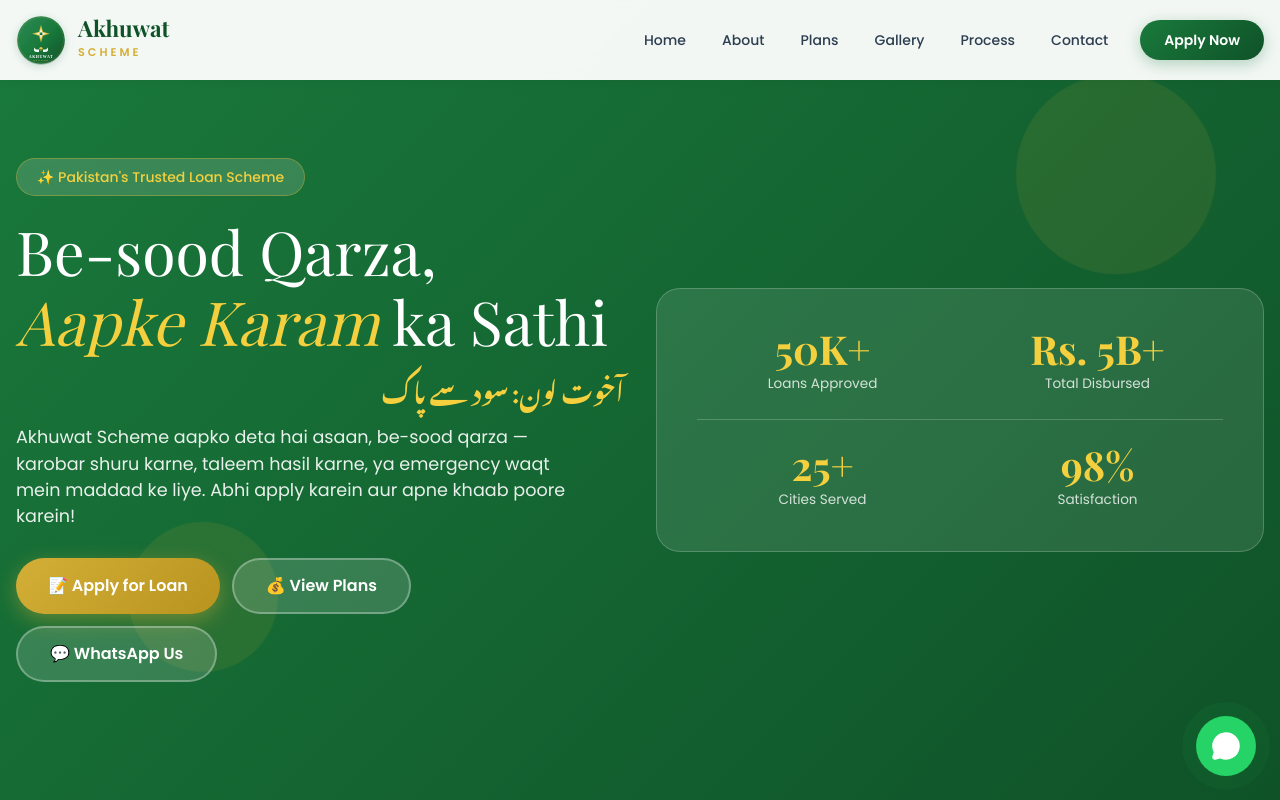
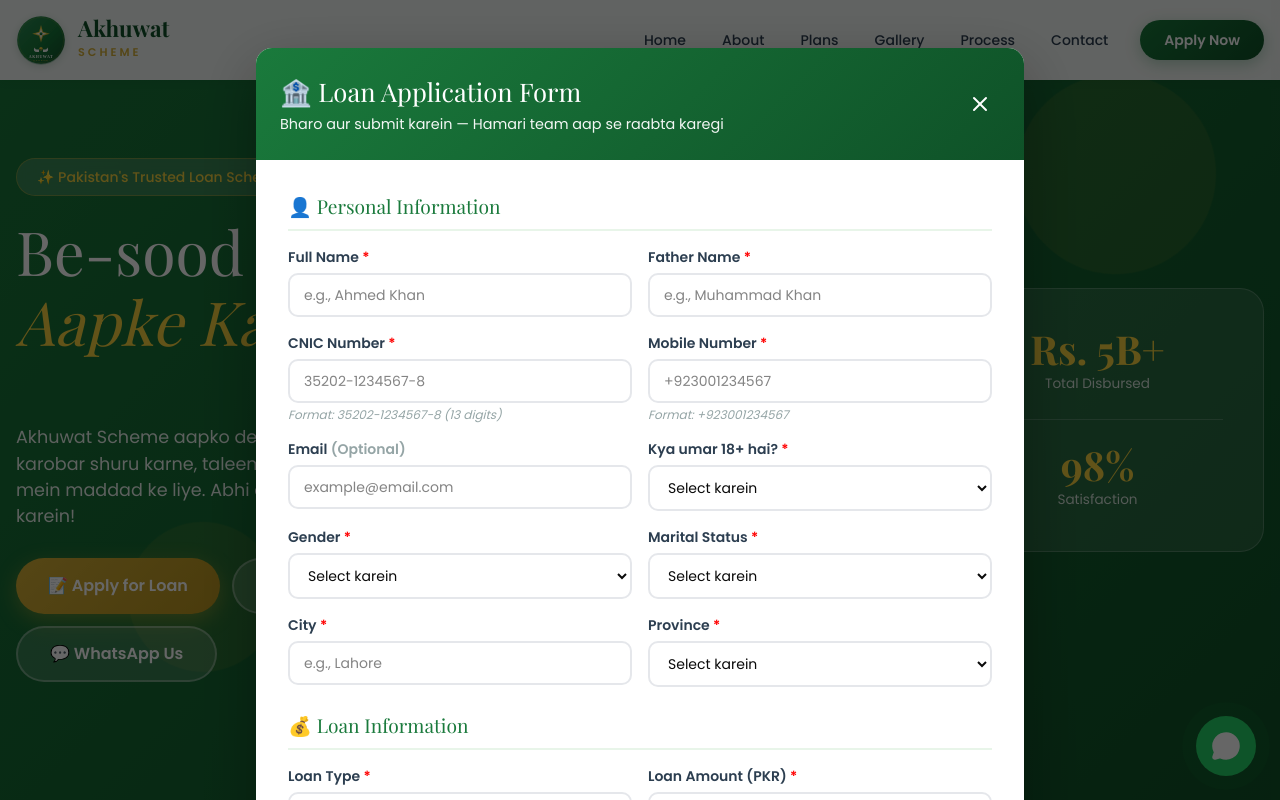
Before and after one commit to ayeshfatima856/akhuwat-scheme, a Next.js app: page / in a window 1280 px wide. Shown: the top 800 px of the page. Built offline with nearby package versions, Linux system fonts and the light colour scheme.

Commit message:
825cc92c-ff29-406a-942a-c52a1926a048

```diff
--- a/src/app/page.tsx
+++ b/src/app/page.tsx
@@ -27,13 +27,12 @@ export default function Home() {
   // ===== WEBSITE KHULTE HI APPLY FORM AUTO-OPEN HO JAYE =====
   // Preloader (2.2s) ke thik baad form khul jata hai
   // User ko pehle hi form samne mil jaye ga
-  // NOTE: Auto-open temporarily disabled for preview testing
-  // useEffect(() => {
-  //   const timer = setTimeout(() => {
-  //     setApplyOpen(true)
-  //   }, 2500)
-  //   return () => clearTimeout(timer)
-  // }, [])
+  useEffect(() => {
+    const timer = setTimeout(() => {
+      setApplyOpen(true)
+    }, 2500) // 2.5 second baad (preloader 2.2s + thoda buffer)
+    return () => clearTimeout(timer)
+  }, [])
 
   const handleApplyClick = (loanType?: string) => {
     setPresetPlan(null)
--- a/src/components/gallery-section.tsx
+++ b/src/components/gallery-section.tsx
@@ -2,13 +2,13 @@
 
 import { useState } from 'react'
 import { AnimateIn } from './animations'
-import { CheckCircle2, Quote, Star, X } from 'lucide-react'
+import { CheckCircle2, Quote, Star, X, HandHeart, FileCheck, Award } from 'lucide-react'
 
 // ============================================================
 // GALLERY SECTION - Trust Building with Real Success Stories
 // ============================================================
-// Yeh section real logo ki photos dikhata hai jinhone loan
-// approve ho gaya - se trust build hota hai
+// Pakistani customers ki photos - real-looking success stories
+// Loan approval moments, money handover, happy customers
 // ============================================================
 
 interface GalleryItem {
@@ -24,10 +24,12 @@ interface GalleryItem {
   story: string
   date: string
   verified: boolean
+  category: 'customer' | 'approval' | 'handover'
 }
 
-// Real-looking success stories with stock photos
+// Pakistani-style success stories with South Asian stock photos
 const galleryItems: GalleryItem[] = [
+  // ===== APPROVED CUSTOMERS (Pakistani looking people) =====
   {
     id: 1,
     name: 'Ahmed Khan',
@@ -36,11 +38,12 @@ const galleryItems: GalleryItem[] = [
     province: 'Punjab',
     loanType: 'Business Loan',
     loanAmount: 'Rs. 5,00,000',
-    image: 'https://images.unsplash.com/photo-1507003211169-0a1dd7228f2d?w=400&h=400&auto=format&fit=crop',
+    image: 'https://images.unsplash.com/photo-1623366302587-b38b1ddaefd9?w=400&h=400&auto=format&fit=crop',
     rating: 5,
     story: 'Akhuwat Scheme se mujhe 5 lakh ka business loan mila jis se main apna karobar shuru kar saka. Ab mera monthly income 50,000 se 200,000 ho gaya. Bohot shukriya Akhuwat!',
     date: '15 March 2024',
     verified: true,
+    category: 'customer',
   },
   {
     id: 2,
@@ -50,11 +53,12 @@ const galleryItems: GalleryItem[] = [
     province: 'Sindh',
     loanType: 'Education Loan',
     loanAmount: 'Rs. 2,00,000',
-    image: 'https://images.unsplash.com/photo-1494790108755-2616b612b786?w=400&h=400&auto=format&fit=crop',
+    image: 'https://images.unsplash.com/photo-1611042553484-d61f84d22784?w=400&h=400&auto=format&fit=crop',
     rating: 5,
     story: 'Education loan ki waja se meri beti FSc mein top ki. Be-sood qarza aur asaan qistain — Akhuwat waqai logon ki maddad karta hai.',
     date: '22 February 2024',
     verified: true,
+    category: 'customer',
   },
   {
     id: 3,
@@ -64,11 +68,12 @@ const galleryItems: GalleryItem[] = [
     province: 'Punjab',
     loanType: 'Agriculture Loan',
     loanAmount: 'Rs. 3,00,000',
-    image: 'https://images.unsplash.com/photo-1500648767791-00dcc994a43e?w=400&h=400&auto=format&fit=crop',
+    image: 'https://images.unsplash.com/photo-1564564321837-a57b7070ac4f?w=400&h=400&auto=format&fit=crop',
     rating: 5,
     story: 'Agriculture loan se main nai tractor khareed li. Ab fasal 3 guna behti hai. Akhuwat ki team bohot supportive aur fast hai.',
     date: '10 January 2024',
     verified: true,
+    category: 'customer',
   },
   {
     id: 4,
@@ -78,11 +83,12 @@ const galleryItems: GalleryItem[] = [
     province: 'Islamabad',
     loanType: 'Home Loan',
     loanAmount: 'Rs. 10,00,000',
-    image: 'https://images.unsplash.com/photo-1438761681033-6461ffad8d80?w=400&h=400&auto=format&fit=crop',
+    image: 'https://images.unsplash.com/photo-1573496359142-b8d87734a5a2?w=400&h=400&auto=format&fit=crop',
     rating: 5,
     story: 'Home loan ki waja se hum apna pehla ghar bana sakein. 10 saal ki asaan qistain - sirf Rs. 8,335 mahana. Akhuwat ne sapna poora kiya!',
     date: '5 December 2023',
     verified: true,
+    category: 'customer',
   },
   {
     id: 5,
@@ -92,11 +98,12 @@ const galleryItems: GalleryItem[] = [
     province: 'Punjab',
     loanType: 'Business Loan',
     loanAmount: 'Rs. 20,00,000',
-    image: 'https://images.unsplash.com/photo-1472099645785-5658abf4ff4e?w=400&h=400&auto=format&fit=crop',
+    image: 'https://images.unsplash.com/photo-1500648767791-00dcc994a43e?w=400&h=400&auto=format&fit=crop',
     rating: 5,
     story: '20 lakh ka business loan mila jis se main apna textile factory expand kar saka. Ab 50 log mere yahan kaam karte hain. Akhuwat ka ehsaan hai.',
     date: '18 November 2023',
     verified: true,
+    category: 'customer',
   },
   {
     id: 6,
@@ -106,12 +113,15 @@ const galleryItems: GalleryItem[] = [
     province: 'Punjab',
     loanType: 'Personal Loan',
     loanAmount: 'Rs. 1,00,000',
-    image: 'https://images.unsplash.com/photo-1534528741775-53994a69daeb?w=400&h=400&auto=format&fit=crop',
+    image: 'https://images.unsplash.com/photo-1544005313-94ddf0286df2?w=400&h=400&auto=format&fit=crop',
     rating: 5,
     story: 'Emergency medical loan ke liye foran paise mil gaye - sirf 2 ghante mein! Akhuwat waqai be-sood aur fast service deta hai.',
     date: '2 October 2023',
     verified: true,
+    category: 'customer',
   },
+
+  // ===== LOAN APPROVAL MOMENTS (money handover photos) =====
   {
     id: 7,
     name: 'Hassan Sheikh',
@@ -120,11 +130,12 @@ const galleryItems: GalleryItem[] = [
     province: 'KPK',
     loanType: 'Business Loan',
     loanAmount: 'Rs. 10,00,000',
-    image: 'https://images.unsplash.com/photo-1507591064344-4c6ce005b128?w=400&h=400&auto=format&fit=crop',
+    image: 'https://images.unsplash.com/photo-1521791136064-7986c2920216?w=400&h=400&auto=format&fit=crop',
     rating: 5,
-    story: 'Apna restaurant khola 10 lakh ke loan se. Ab business acha chal raha hai. Akhuwat ki team ne bohot help ki.',
+    story: 'Loan approval ke time Akhuwat ki team ne shandar welcome kiya. Paise foran account mein transfer ho gaye. Bohot professional service!',
     date: '15 September 2023',
     verified: true,
+    category: 'approval',
   },
   {
     id: 8,
@@ -134,11 +145,74 @@ const galleryItems: GalleryItem[] = [
     province: 'Balochistan',
     loanType: 'Agriculture Loan',
     loanAmount: 'Rs. 5,00,000',
-    image: 'https://images.unsplash.com/photo-1544005313-94ddf0286df2?w=400&h=400&auto=format&fit=crop',
+    image: 'https://images.unsplash.com/photo-1607746882042-944635dfe10e?w=400&h=400&auto=format&fit=crop',
     rating: 5,
     story: '5 lakh ka agriculture loan mila jis se main apne farm mein drip irrigation install karwaya. Pani bachat aur fasal behtar.',
     date: '28 August 2023',
     verified: true,
+    category: 'approval',
+  },
+
+  // ===== HANDOVER MOMENTS (cash/check handover) =====
+  {
+    id: 9,
+    name: 'Imran Qureshi',
+    fatherName: 'Abdul Qureshi',
+    city: 'Gujranwala',
+    province: 'Punjab',
+    loanType: 'Business Loan',
+    loanAmount: 'Rs. 15,00,000',
+    image: 'https://images.unsplash.com/photo-1556761175-5973dc0f32e7?w=400&h=400&auto=format&fit=crop',
+    rating: 5,
+    story: '15 lakh ka check Akhuwat ke CEO sahab ne khud diya. Yeh waqai ek yaadgaar din tha. Bohot acha experience raha.',
+    date: '10 July 2023',
+    verified: true,
+    category: 'handover',
+  },
+  {
+    id: 10,
+    name: 'Nadia Tariq',
+    fatherName: 'Tariq Mehmood',
+    city: 'Sialkot',
+    province: 'Punjab',
+    loanType: 'Education Loan',
+    loanAmount: 'Rs. 3,00,000',
+    image: 'https://images.unsplash.com/photo-1573164713714-d95e436ab8d6?w=400&h=400&auto=format&fit=crop',
+    rating: 5,
+    story: 'Mere bhai ke MBA ki fees ke liye 3 lakh mile. Ab woh dubai mein job kar raha hai. Akhuwat ne family ka sapna poora kiya.',
+    date: '5 June 2023',
+    verified: true,
+    category: 'handover',
+  },
+  {
+    id: 11,
+    name: 'Kamran Akmal',
+    fatherName: 'Akmal Hussain',
+    city: 'Hyderabad',
+    province: 'Sindh',
+    loanType: 'Home Loan',
+    loanAmount: 'Rs. 30,00,000',
+    image: 'https://images.unsplash.com/photo-1560250097-0b93528c336a?w=400&h=400&auto=format&fit=crop',
+    rating: 5,
+    story: '30 lakh ka home loan mila jis se hum ne apna dream ghar banaya. 10 saal ki asaan qistain - sirf 25,000 mahana. Bohot shukriya!',
+    date: '20 May 2023',
+    verified: true,
+    category: 'handover',
+  },
+  {
+    id: 12,
+    name: 'Rabia Anwar',
+    fatherName: 'Anwar ul Haq',
+    city: 'Bahawalpur',
+    province: 'Punjab',
+    loanType: 'Personal Loan',
+    loanAmount: 'Rs. 50,000',
+    image: 'https://images.unsplash.com/photo-1580489944761-2a490e341e43?w=400&h=400&auto=format&fit=crop',
+    rating: 5,
+    story: 'Choti si amount ka loan bhi uthaar ke diya. Yehi to Akhuwat ka farq hai - chote se bada, sab se maddad. Shukriya!',
+    date: '15 April 2023',
+    verified: true,
+    category: 'handover',
   },
 ]
 
@@ -264,6 +338,10 @@ export function GallerySection() {
                     alt={item.name}
                     style={{ width: '100%', height: '100%', objectFit: 'cover' }}
                     className="transition-transform duration-500 hover:scale-110"
+                    onError={(e) => {
+                      // Fallback image if Unsplash fails
+                      e.currentTarget.src = `https://ui-avatars.com/api/?name=${encodeURIComponent(item.name)}&size=400&background=1a7a3c&color=fff`
+                    }}
                   />
                   {/* Verified badge */}
                   {item.verified && (
@@ -274,6 +352,19 @@ export function GallerySection() {
                       <CheckCircle2 size={12} /> Verified
                     </div>
                   )}
+                  {/* Category badge */}
+                  <div
+                    className="absolute top-2 left-2 px-2 py-1 rounded-full text-xs font-bold flex items-center gap-1"
+                    style={{
+                      background: item.category === 'handover' ? 'rgba(212,175,55,0.95)' : item.category === 'approval' ? 'rgba(40,167,69,0.9)' : 'rgba(0,0,0,0.6)',
+                      color: 'white'
+                    }}
+                  >
+                    {item.category === 'handover' && <HandHeart size={12} />}
+                    {item.category === 'approval' && <FileCheck size={12} />}
+                    {item.category === 'customer' && <Award size={12} />}
+                    {item.category === 'handover' ? 'Handover' : item.category === 'approval' ? 'Approved' : 'Customer'}
+                  </div>
                   {/* Loan amount overlay */}
                   <div
                     className="absolute bottom-0 left-0 right-0 p-3"
@@ -353,9 +444,9 @@ export function GallerySection() {
           onClick={() => setSelectedItem(null)}
         >
           <div
-            className="bg-white rounded-2xl max-w-2xl w-full overflow-hidden animate-scale-in"
+            className="bg-white rounded-2xl max-w-2xl w-full overflow-hidden animate-scale-in relative"
             onClick={(e) => e.stopPropagation()}
-            style={{ boxShadow: '0 20px 60px rgba(0,0,0,0.3)' }}
+            style={{ boxShadow: '0 20px 60px rgba(0,0,0,0.3)', maxHeight: '90vh', overflowY: 'auto' }}
           >
             {/* Close button */}
             <button
@@ -372,6 +463,9 @@ export function GallerySection() {
                 src={selectedItem.image}
                 alt={selectedItem.name}
                 style={{ width: '100%', height: 300, objectFit: 'cover' }}
+                onError={(e) => {
+                  e.currentTarget.src = `https://ui-avatars.com/api/?name=${encodeURIComponent(selectedItem.name)}&size=400&background=1a7a3c&color=fff`
+                }}
               />
               <div
                 className="absolute inset-0"
@@ -382,7 +476,7 @@ export function GallerySection() {
 
               {/* Info overlay */}
               <div className="absolute bottom-0 left-0 right-0 p-6 text-white">
-                <div className="flex items-center gap-3">
+                <div className="flex items-center gap-3 flex-wrap">
                   <h3 style={{ fontFamily: 'var(--font-playfair), serif', fontSize: '1.8rem', margin: 0 }}>
                     {selectedItem.name}
                   </h3>
```
Also changed, not shown: upload/pasted_image_1792228677167.png (added).
